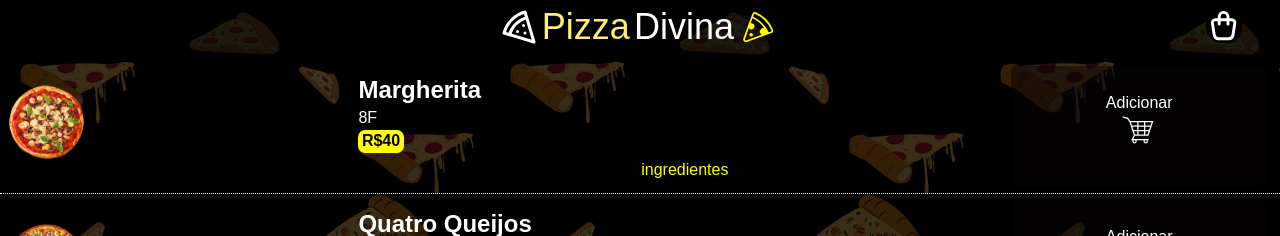
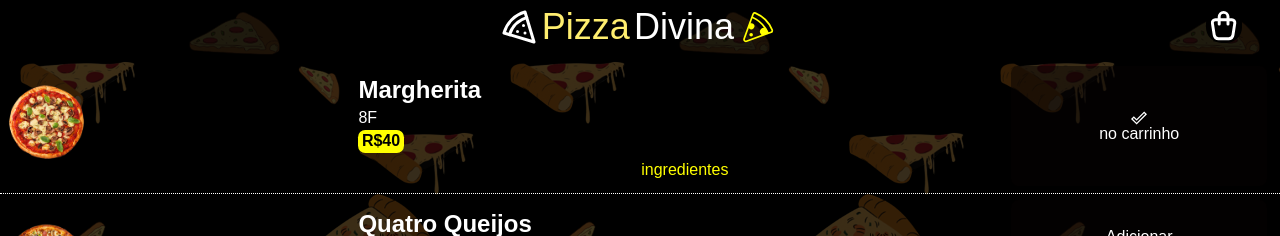
Before and after one commit to marciomartins12/ChatGroup, a React (Vite) app: page /cardapio in a window 1280 px wide. Both pictures are taken after a click on the button 1139 px from the left and 134 px from the top of the page. Shown: the top 236 px of the page. Built offline with nearby package versions, Linux system fonts and the light colour scheme; some icons are missing; a web font is replaced by a local one.

Commit message:
logica de enviar os produtos para o carrinho pronta. faltando apenas uma estilizzzzzada pra ficar mais bonitin

```diff
--- a/src/Componests/ItensCardapio/index.jsx
+++ b/src/Componests/ItensCardapio/index.jsx
@@ -2,19 +2,20 @@
 import { Link } from "react-router-dom";
 import style from "./ItemCardapio.module.css";
 import { GiShoppingCart } from "react-icons/gi";
-import { PiCookieDuotone,  PiCookingPotBold  } from "react-icons/pi";
+import { PiCookieDuotone, PiCookingPotBold } from "react-icons/pi";
+import { MdOutlineDoneOutline } from "react-icons/md";
 
-import {CarrinhoContext} from "../../Contexts/CarrinhodeCompraContext"
+import { CarrinhoContext } from "../../Contexts/CarrinhodeCompraContext"
 import { useContext } from "react";
-const ItemCardapio = ({ nome, id, preco, tamanho, adicionado }) => {
+const ItemCardapio = ({ nome, id, preco, tamanho }) => {
 
-    const {itemSelecionado, setItemselecionado} = useContext(CarrinhoContext)
+    const { itemSelecionado, setItemselecionado } = useContext(CarrinhoContext)
 
     const adicionarIDDoItemNoCarrinho = (itemId) => {
-        // Crie uma cópia do array de itens selecionados
+
         const updatedItems = itemSelecionado.map((item) => {
             if (item.id === itemId) {
-            // Inverta o valor 'selecionado' do item correspondente
+
                 return {
                     ...item,
                     selecionado: !item.selecionado,
@@ -23,7 +24,6 @@ const ItemCardapio = ({ nome, id, preco, tamanho, adicionado }) => {
             return item;
         });
 
-        // Atualize o contexto com o novo array
         setItemselecionado(updatedItems);
         console.log(itemSelecionado)
     };
@@ -41,19 +41,37 @@ const ItemCardapio = ({ nome, id, preco, tamanho, adicionado }) => {
 
                 </div>
                 <p className={style.ingredientes}>
-                        <Link className={style.link} to="/informacoes"><PiCookingPotBold/>ingredientes<PiCookieDuotone /></Link>
+                    <Link className={style.link} to="/informacoes"><PiCookingPotBold />ingredientes<PiCookieDuotone /></Link>
                 </p>
             </div>
             <div className={style.divIcons}>
+
             {
-                (adicionado != true)?  <>
+  itemSelecionado.map((itemMap) => {
+    if (itemMap.id === id) {
+      return itemMap.selecionado ? (
+        <>
+
+        <MdOutlineDoneOutline key={itemMap.id} />
+        <h5>no carrinho</h5>
+        </>
+      ) : (
+        <>
           <h5>Adicionar</h5>
-                <button onClick={()=> adicionarIDDoItemNoCarrinho(id)}>
-            <GiShoppingCart/>
+          <button onClick={() => adicionarIDDoItemNoCarrinho(id)}>
+            <GiShoppingCart />
           </button>
         </>
-                : console.log("aaaaaaaaaaaaaaa")
+      );
     }
+    return null; // Certifique-se de retornar null para evitar erros de renderização
+  })
+}
+
+
+
+
+
             </div>
         </li>
     );
```
Lines whose indentation alone changed are shown as unchanged.
